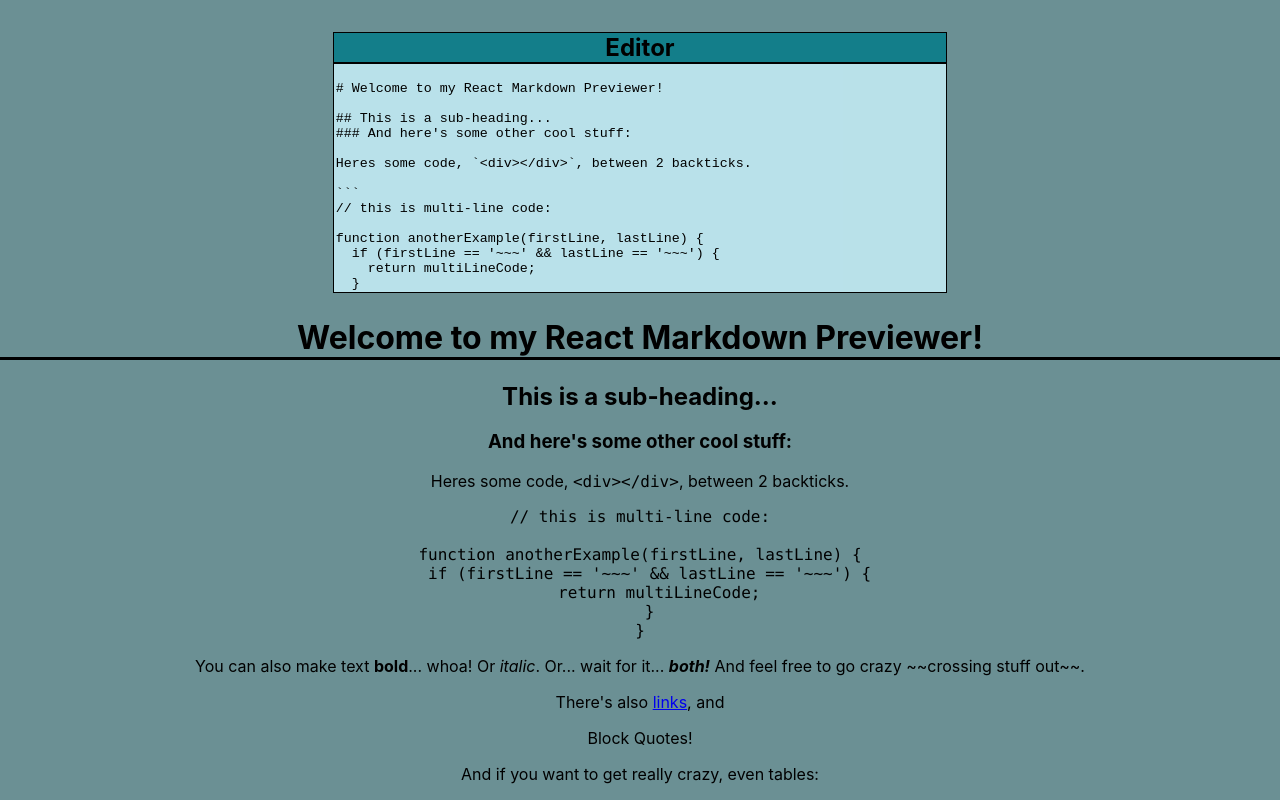
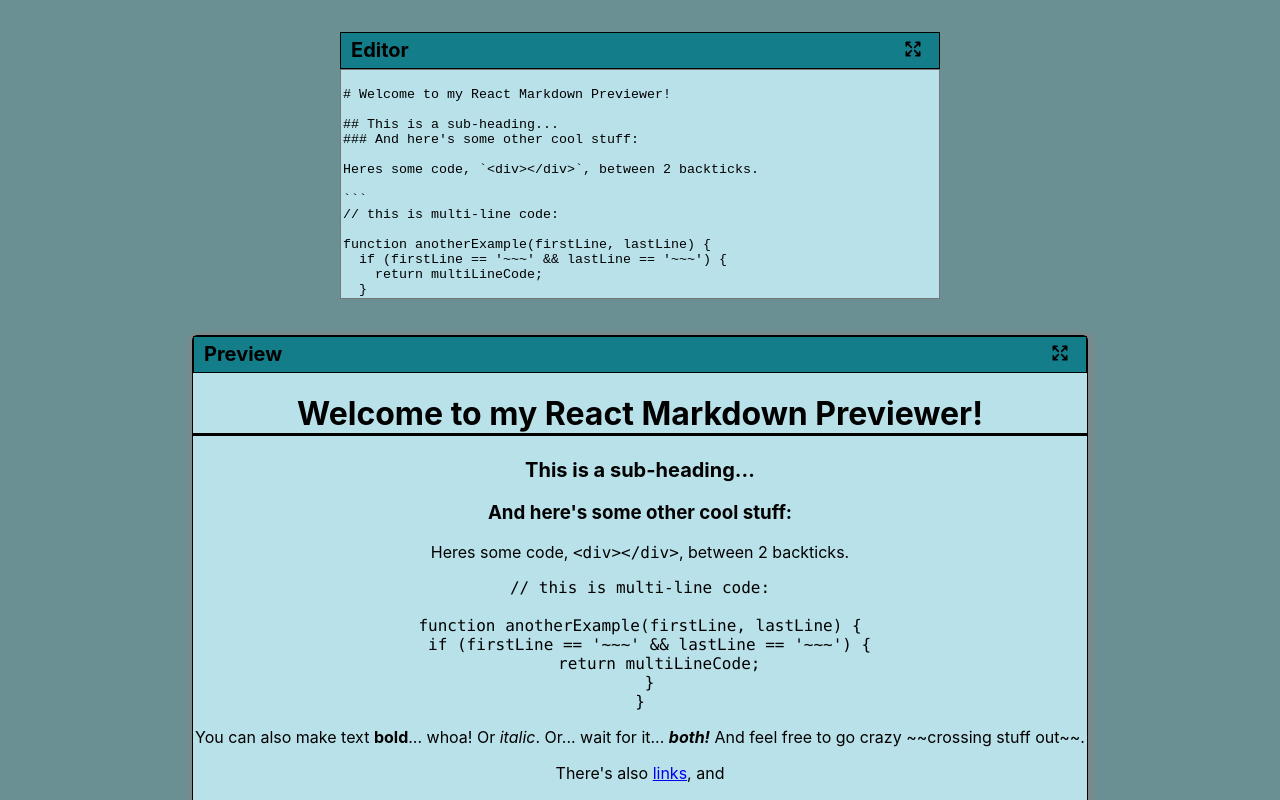
Before and after one commit to MPDADDY/markdown_previewer, a React (Create React App) app: page / in a window 1280 px wide. Shown: the top 800 px of the page. Built offline with nearby package versions, Linux system fonts and the light colour scheme.

Commit message:
Add maximize and minimize to the buttons

```diff
--- /dev/null
+++ b/src/components/Button.js
@@ -0,0 +1,14 @@
+import React from 'react';
+
+function Button({children}) {
+  const handleclick = () => {
+    alert('I love you')
+  }
+  return (
+    <button onClick={handleclick}>
+        {children}
+    </button>
+  )
+}
+
+export default Button
--- a/src/components/Header.js
+++ b/src/components/Header.js
@@ -1,9 +1,9 @@
 import React from 'react'
 
-function Header() {
+function Header({children}) {
   return (
     <div className='header'>
-      <h2>Editor</h2>
+      {children}
     </div>
   )
 }
--- a/src/components/MarkDown.jsx
+++ b/src/components/MarkDown.jsx
@@ -1,4 +1,7 @@
 import  { setMarkDownContent }  from '../features/markdown/MarkDownSlice';
+import Maximize from './Maximize.svg'
+import Minimize from './Minimize.svg'
+import Button from './Button';
 import Header from './Header';
 import '../styles/Markdown.css'
 import ReactMarkdown from 'react-markdown';
@@ -9,7 +12,7 @@ function MarkDown() {
     console.log(markdownContent)
     const dispatch = useDispatch()
 
-
+   document.title = 'Markdown_previewer'
     const handleMarkdownChange = (e) => {
         const content = e.target.value
         dispatch(
@@ -20,15 +23,28 @@ function MarkDown() {
     return (
         <div>
             <div className='textarea'>
-                <Header />
+                <Header>
+                    <h2>Editor</h2>
+                    <Button>
+                       <img src={Maximize} alt="Maximize" />
+                    </Button>
+                </Header>
                 <textarea className='editor' id="editor" onChange={handleMarkdownChange}
                 value={markdownContent}
                 placeholder="Type your GitHub-flavored Markdown here (e.g., ## Heading, *italic*, **bold**, etc.)..." >
                 </textarea>
             </div>
 
-            <div id="preview">
-                <ReactMarkdown children={markdownContent} />
+            <div className='preview_container'>
+                <Header>
+                    <h2>Preview</h2>
+                    <Button>
+                        <img src={Maximize} alt="Maximize" />
+                    </Button>
+                </Header>
+                <div id="preview">
+                    <ReactMarkdown children={markdownContent} />
+                </div>
             </div>
         </div>
     )
--- a/src/index.css
+++ b/src/index.css
@@ -1,5 +1,8 @@
 * {
   box-sizing: border-box;
+}
+:root {
+  --header-background:  rgb(19, 126, 138);
 }
 
 body {
@@ -22,6 +25,10 @@ h1 {
 }
 
 .header {
-  background-color: rgb(19, 126, 138);
+  background-color: var(--header-background);
   border: 1px solid black;
+  display: flex;
+  flex-direction: row;
+  justify-content: space-between;
+  padding: 5px 10px;
 }
--- a/src/styles/Markdown.css
+++ b/src/styles/Markdown.css
@@ -1,21 +1,50 @@
+:root {
+    --editorBacgroung:  rgba(195, 234, 243, 0.9);
+    --borders: black;
+    --shadows: 1px 2px 3px 5px rgba(138, 131, 131, 0.5);
+}
+
 h2 {
     height: auto;
     margin: 0;
+    font-size: 20px;
 }
 
 .textarea {
     margin-top: 2rem;
-    max-width: 48%;
+    width: 48%;
+    max-width: 600px;
     margin-left: auto;
     margin-right: auto;
+    border-radius: 5px;
 }
 
 .editor {
     width: 100%;
     height:230px;
     outline: none;
-    background-color: rgba(195, 234, 243, 0.9);
+    background-color: var(--editorBacgroung);
     resize: none;
     margin-bottom: none;
-    border: 1px solid black;
 }
+
+.preview_container {
+    border-radius: 5px;
+    width: 70%;
+    margin-top: 2rem;
+    margin-right: auto;
+    margin-left: auto;
+    background-color: var(--editorBacgroung);
+    border: 1px solid ;
+    box-shadow: var(--shadows)
+}
+
+button {
+    border: none;
+    background-color: transparent;
+}
+
+img:hover {
+  cursor: pointer;
+  color: aqua;
+}
```
Also changed, not shown: src/components/Maximize.svg (added), src/components/Minimize.svg (added).
